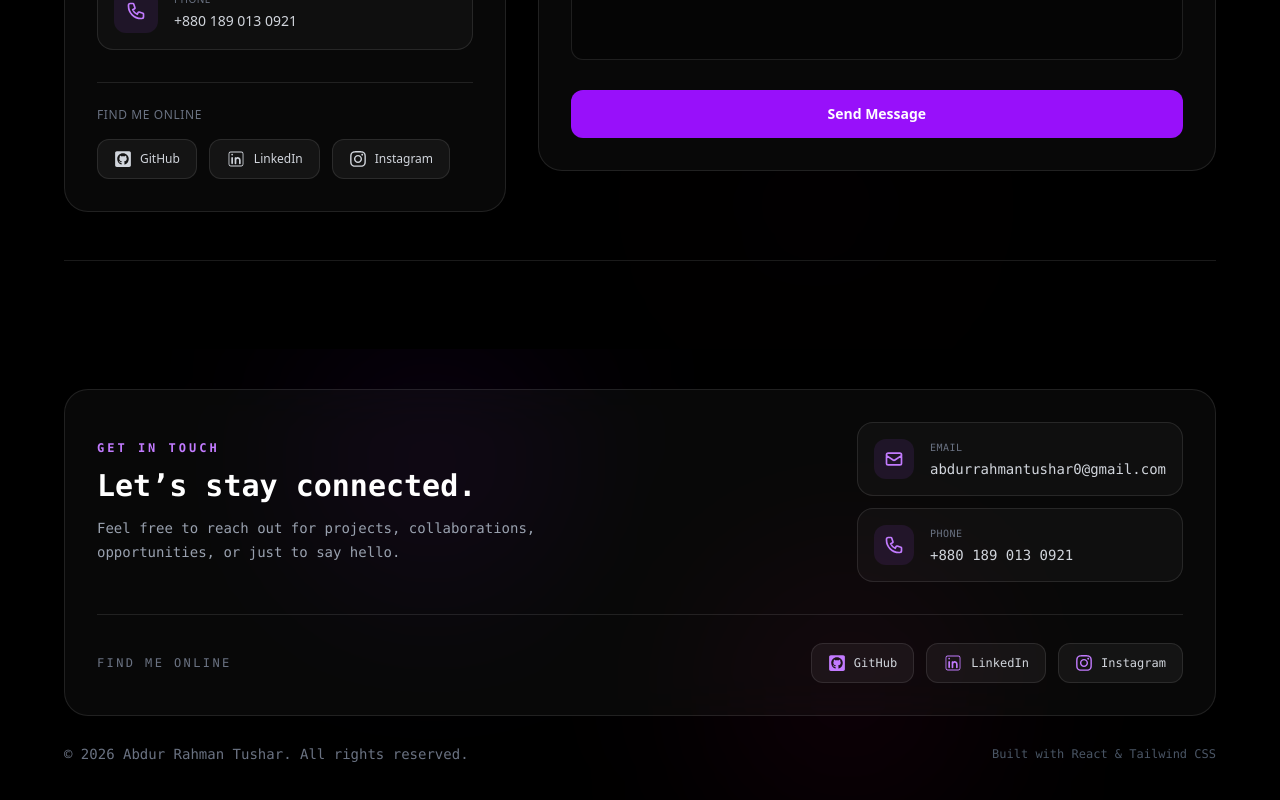
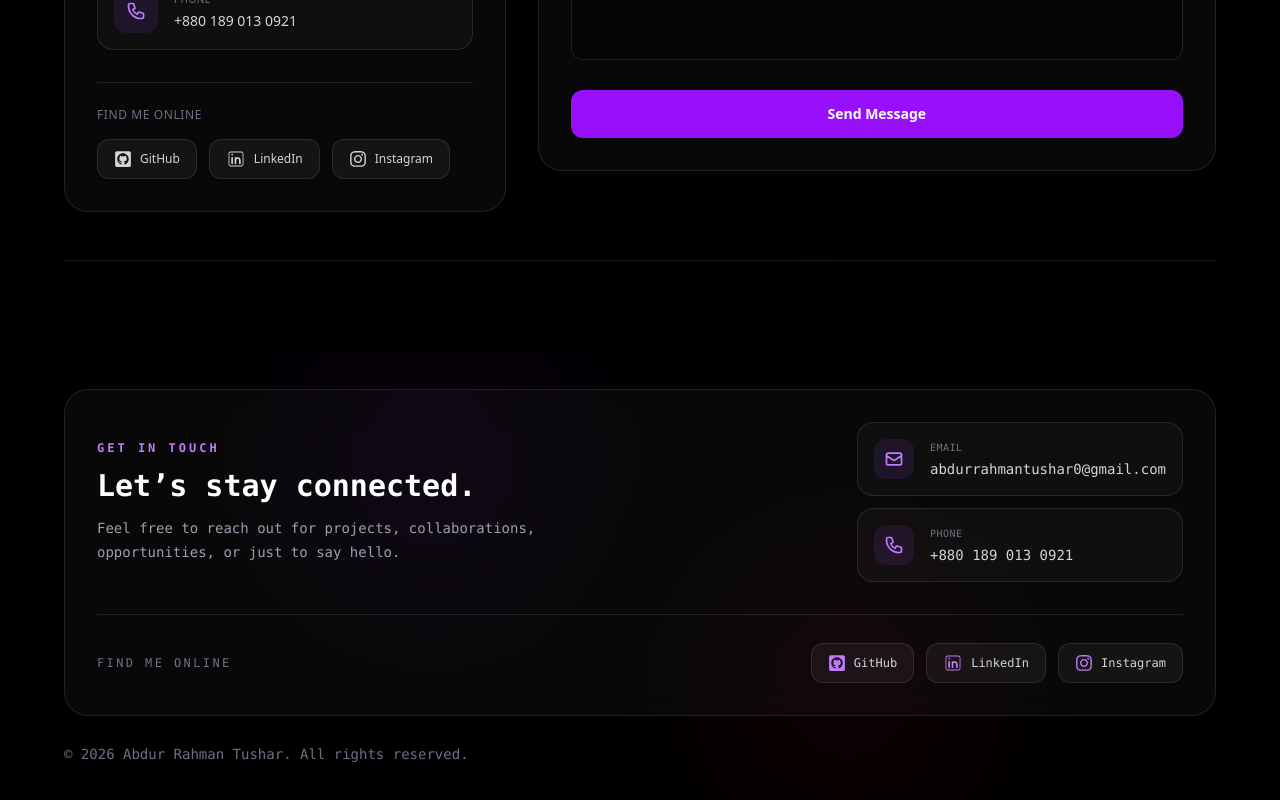
Before and after one commit to abdurrahmantushar/abdurPortFolio, a React (Vite) app in the folder frontend/: page / in a window 1280 px wide. Shown: the part 6491-7291 px from the top of the page. Built offline with nearby package versions, Linux system fonts and the light colour scheme; no server answers.

Commit message:
Update Footer.jsx

```diff
--- a/frontend/src/components/layout/Footer.jsx
+++ b/frontend/src/components/layout/Footer.jsx
@@ -114,10 +114,6 @@
           <p className="text-xs text-gray-500 sm:text-sm">
             © 2026 Abdur Rahman Tushar. All rights reserved.
           </p>
-
-          <p className="text-xs text-gray-600">
-            Built with React & Tailwind CSS
-          </p>
         </div>
       </div>
     </footer>
```
